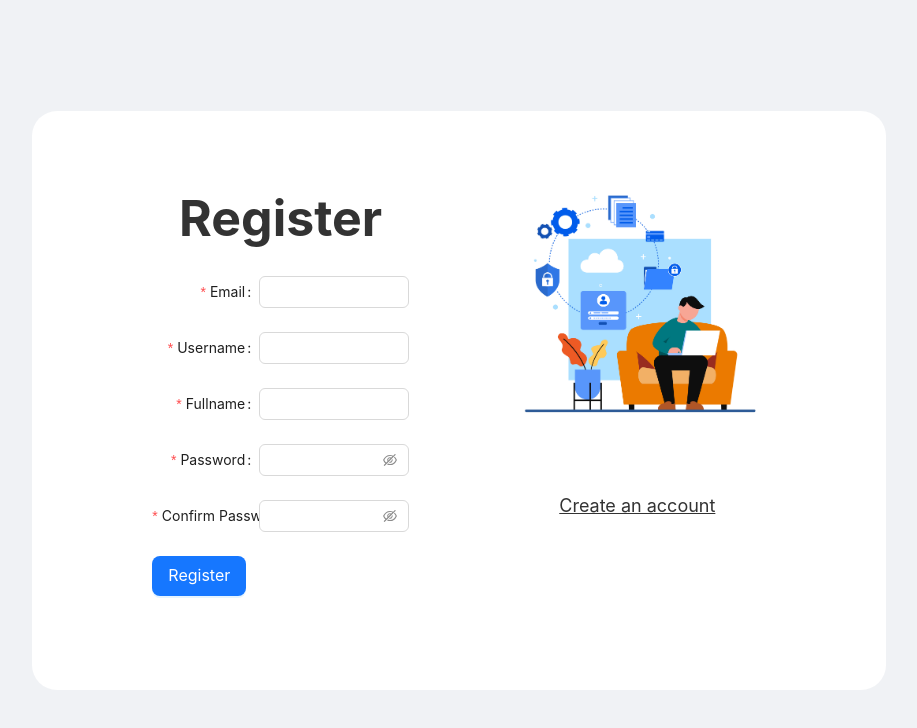
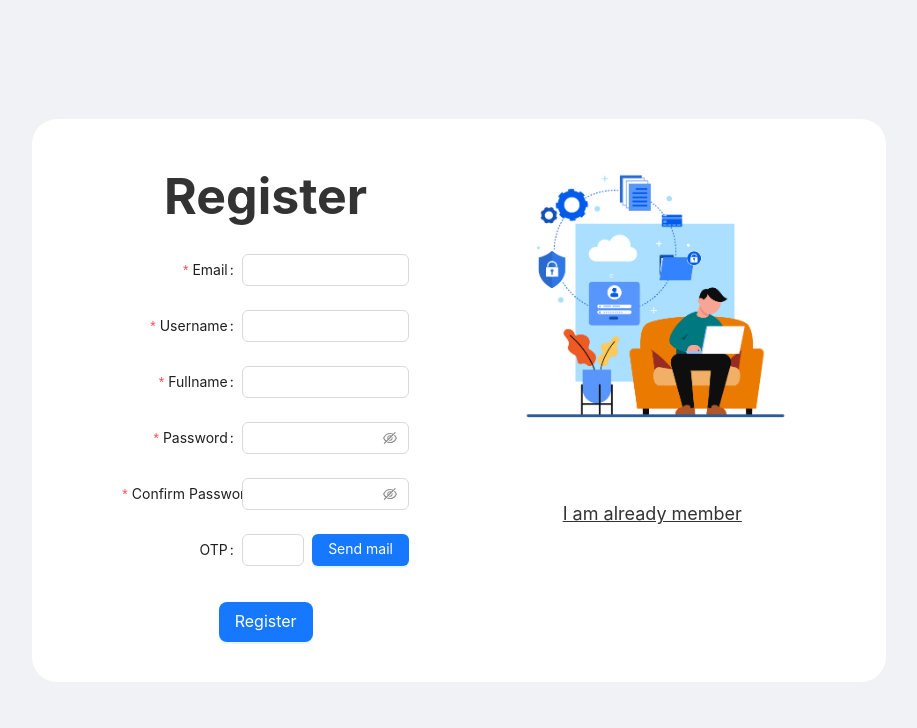
Before and after one commit to lunpet48/social-web-frontend, a Next.js app: page /register in a window 1280 px wide. Shown: the top 728 px of the page, without its empty margins (181-1098 px from the left). Built offline with nearby package versions, Linux system fonts and the light colour scheme.

Commit message:
Tích hợp API đăng ký

```diff
--- a/src/app/(auth)/login/page.tsx
+++ b/src/app/(auth)/login/page.tsx
@@ -46,8 +46,6 @@ export default function Login() {
 
       const data = await response.json();
 
-      console.log(data);
-
       if (data.error) {
         // fail
         setLoading(false);
@@ -62,7 +60,7 @@ export default function Login() {
       }
     } catch (err) {
       console.log(err);
-      setLoading(true);
+      setLoading(false);
     }
   };
 
--- a/src/app/(auth)/register/page.module.scss
+++ b/src/app/(auth)/register/page.module.scss
@@ -11,7 +11,7 @@
 
     .card{
       border-radius: 25px;
-      padding: 70px;
+      padding: 40px;
       background: white;
 
       .right{
@@ -33,6 +33,7 @@
           text-align: center;
           font-size: 1.8rem;
         }
+
       }
 
       .left{
@@ -40,6 +41,10 @@
         h2{
           font-size: 5rem;
         }
+        .btn-register{
+          margin-top: -12px;
+          text-align: center;
+        }
       }
     }
 
--- a/src/app/(auth)/register/page.tsx
+++ b/src/app/(auth)/register/page.tsx
@@ -1,8 +1,11 @@
 "use client";
 
-import { Row, Col, Input, Form, Button } from "antd";
+import { Row, Col, Input, Form, Button, Space, message } from "antd";
 import styles from "./page.module.scss";
 import Link from "next/link";
+import { useState } from "react";
+import { useRouter } from "next/navigation";
+
 const formItemLayout = {
   labelCol: {
     xs: {
@@ -22,14 +25,113 @@ const formItemLayout = {
   },
 };
 export default function Register() {
+  const [inputs, setInputs] = useState({ email: "", username: "", fullname: "", password: "", otp: "" });
+  const [loading, setLoading] = useState(false);
+  const [loadingOTP, setloadingOTP] = useState(false);
+
+  const router = useRouter();
+  const [form] = Form.useForm();
+  const [messageApi, contextHolder] = message.useMessage();
+
+  const handleChange = (event: any) => {
+    const name = event.target.name;
+    const value = event.target.value;
+
+    setInputs((values) => ({ ...values, [name]: value }));
+  };
+
+  const notify = (type: any, message: string) => {
+    messageApi.open({
+      type: type,
+      content: message,
+    });
+  };
+
+  const handleSendOtp = async (event: any) => {
+    try {
+      await form.validateFields();
+    } catch (e) {}
+
+    const hasErrors = form.getFieldsError().some(({ errors }) => {
+      return errors.length;
+    });
+    if (!hasErrors) {
+      try {
+        setloadingOTP(true);
+        const response = await fetch(`${process.env.API}/api/v1/auth/register/otp`, {
+          method: "POST",
+          headers: {
+            "Content-Type": "application/json",
+          },
+          body: JSON.stringify({
+            email: inputs.email,
+          }),
+        });
+
+        if (response.ok) {
+          //  success
+          setloadingOTP(false);
+          notify("success", "Vui lòng xác nhận mã OTP trong email");
+        } else {
+          // fail
+          const data = await response.json();
+          setloadingOTP(false);
+          notify("error", data.message);
+        }
+      } catch (err) {
+        console.log(err);
+        setloadingOTP(false);
+      }
+    }
+  };
+  const handleRegister = async (event: any) => {
+    try {
+      setLoading(true);
+
+      const response = await fetch(`${process.env.API}/api/v1/auth/register`, {
+        method: "POST",
+        headers: {
+          "Content-Type": "application/json",
+        },
+        body: JSON.stringify({
+          username: inputs.username,
+          email: inputs.email,
+          password: inputs.password,
+          fullName: inputs.fullname,
+          otpCode: inputs.otp,
+        }),
+      });
+
+      const data = await response.json();
+
+      if (data.error) {
+        // fail
+        setLoading(false);
+        notify("error", data.message);
+      } else {
+        //  success
+        setLoading(false);
+        notify("success", "Đăng ký thành công");
+        setTimeout(() => {
+          router.push("/");
+        }, 1000);
+      }
+    } catch (err) {
+      console.log(err);
+      setLoading(false);
+    }
+  };
+
   return (
+    <>
+      {contextHolder}
       <div className={styles.wrapper}>
         <Row className={styles.row} justify="center">
           <Col xs={24} sm={20} md={16}>
             <Row className={styles.card}>
               <Col className={styles.left} span={12}>
                 <h2 style={{ display: "block", textAlign: "center", marginBottom: "20px" }}>Register</h2>
-              <Form autoComplete="off" {...formItemLayout} scrollToFirstError>
+                <Form onFinish={handleRegister} form={form} autoComplete="off" {...formItemLayout} scrollToFirstError>
                   <Form.Item
                     name="email"
                     label="Email"
@@ -44,7 +146,7 @@ export default function Register() {
                       },
                     ]}
                   >
-                  <Input />
+                    <Input name="email" value={inputs.email} onChange={handleChange} />
                   </Form.Item>
 
                   <Form.Item
@@ -57,7 +159,7 @@ export default function Register() {
                       },
                     ]}
                   >
-                  <Input />
+                    <Input name="username" value={inputs.username} onChange={handleChange} />
                   </Form.Item>
 
                   <Form.Item
@@ -70,7 +172,7 @@ export default function Register() {
                       },
                     ]}
                   >
-                  <Input />
+                    <Input name="fullname" value={inputs.fullname} onChange={handleChange} />
                   </Form.Item>
 
                   <Form.Item
@@ -84,7 +186,7 @@ export default function Register() {
                     ]}
                     hasFeedback
                   >
-                  <Input.Password />
+                    <Input.Password name="password" value={inputs.password} onChange={handleChange} />
                   </Form.Item>
 
                   <Form.Item
@@ -110,11 +212,29 @@ export default function Register() {
                     <Input.Password />
                   </Form.Item>
 
+                  <Form.Item label="OTP">
+                    <Space>
+                      <Form.Item name="otp">
+                        <Input name="otp" value={inputs.otp} onChange={handleChange} />
+                      </Form.Item>
+
                       <Form.Item>
-                  <Button size="large" type="primary" htmlType="submit">
-                    Register
+                        <Button
+                          className={styles["btn-resend"]}
+                          type="primary"
+                          onClick={handleSendOtp}
+                          disabled={loadingOTP}
+                        >
+                          {loadingOTP ? "Please wait..." : "Send mail"}
                         </Button>
                       </Form.Item>
+                    </Space>
+                  </Form.Item>
+                  <div className={styles["btn-register"]}>
+                    <Button size="large" type="primary" htmlType="submit" disabled={loading}>
+                      {loading ? "Please wait..." : "Register"}
+                    </Button>
+                  </div>
                 </Form>
               </Col>
 
@@ -122,11 +242,12 @@ export default function Register() {
                 <figure>
                   <img src="./register.jpg" alt="sign up image" />
                 </figure>
-              <Link href="/login">Create an account</Link>
+                <Link href="/login">I am already member</Link>
               </Col>
             </Row>
           </Col>
         </Row>
       </div>
+    </>
   );
 }
```
Lines whose indentation alone changed are shown as unchanged.
